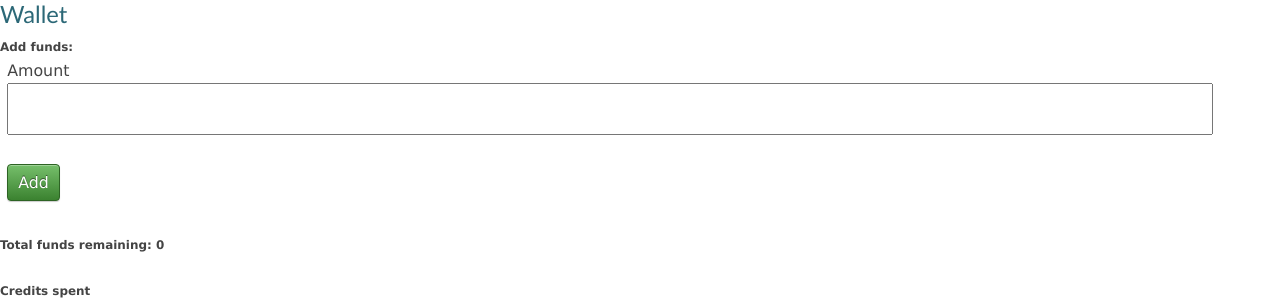
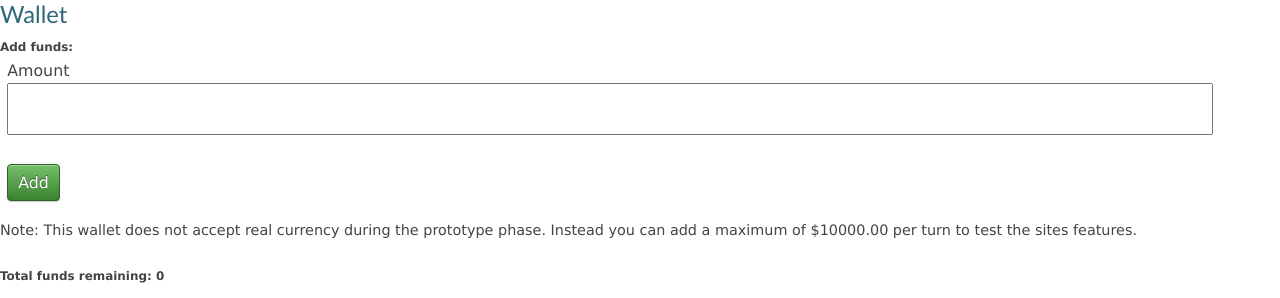
Before and after one commit to ohdoyoun/csc309-1, a CakePHP app: the page made by app/View/Wallets/index.ctp in a window 1280 px wide. Shown: the top 298 px of the page. Run offline with PHP 8.4 and a stand-in for CakePHP, Linux system fonts and the light colour scheme; the template is opened without the code that fills it, so the values that code supplies are empty; form fields are guessed from the names that the template uses; some libraries are stand-ins or nearby versions.

Commit message:
Wallets page finalized

```diff
--- a/app/View/Wallets/index.ctp
+++ b/app/View/Wallets/index.ctp
@@ -6,6 +6,7 @@ echo $this->Form->create('Wallet', array('action'=>'index'));
 echo $this->Form->input('Amount');
 echo $this->Form->end('Add');
 ?>
+<p>Note: This wallet does not accept real currency during the prototype phase. Instead you can add a maximum of $10000.00 per turn to test the sites features.</p>
 <br>
 
 <?php
```
